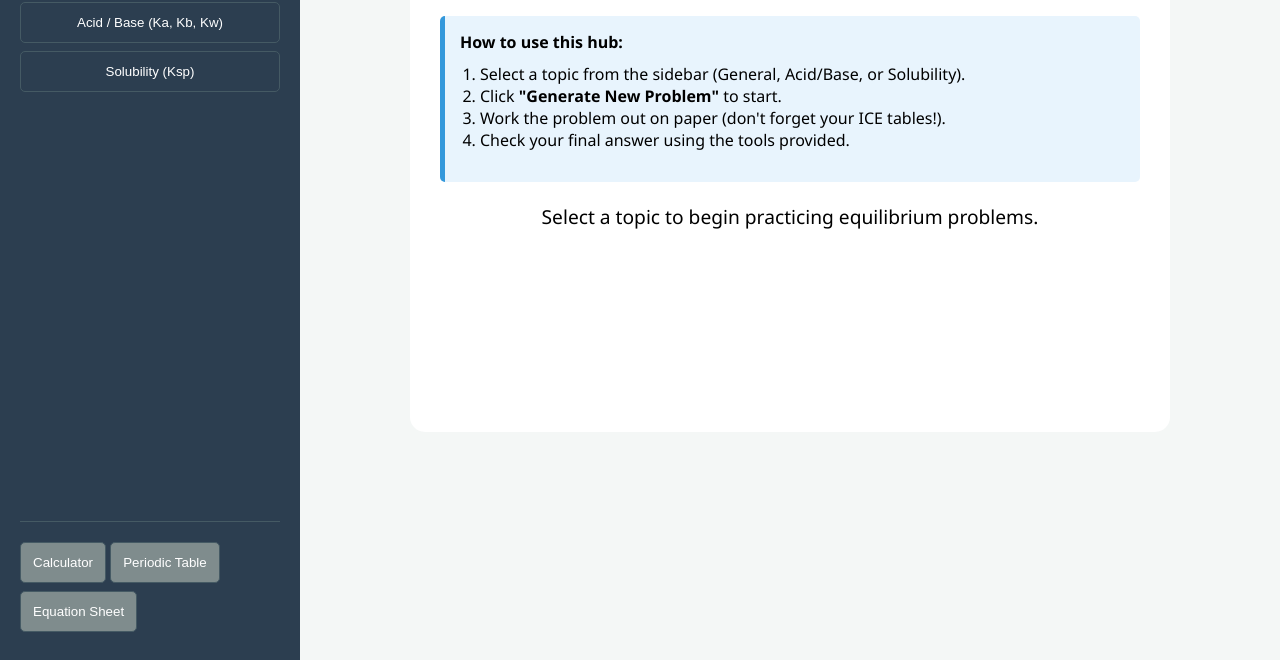
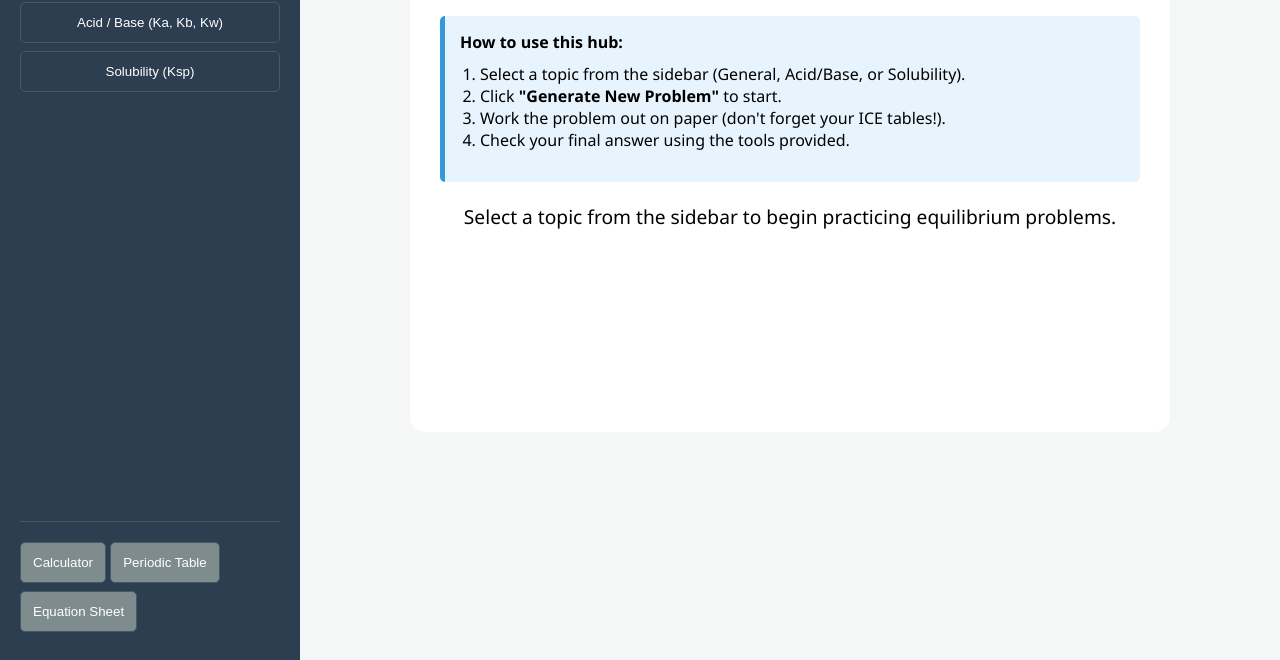
Before and after one commit to ChemistryPractice/equilibria, a plain HTML site: page index.html in a window 1280 px wide. Shown: the part 140-800 px from the top of the page. Drawn offline with nearby package versions, Linux system fonts and the light colour scheme.

Commit message:
Update index.html

```diff
--- a/index.html
+++ b/index.html
@@ -155,7 +155,7 @@ body {
         </div>
 
         <div id="problem-area" style="text-align: center; min-height: 200px;">
-            <p id="problem-text">Select a topic to begin practicing equilibrium problems.</p>
+            <p id="problem-text">Select a topic from the sidebar to begin practicing equilibrium problems.</p>
 
             <div id="interaction-area" style="margin-top: 20px; display: none;">
                 </div>
```
